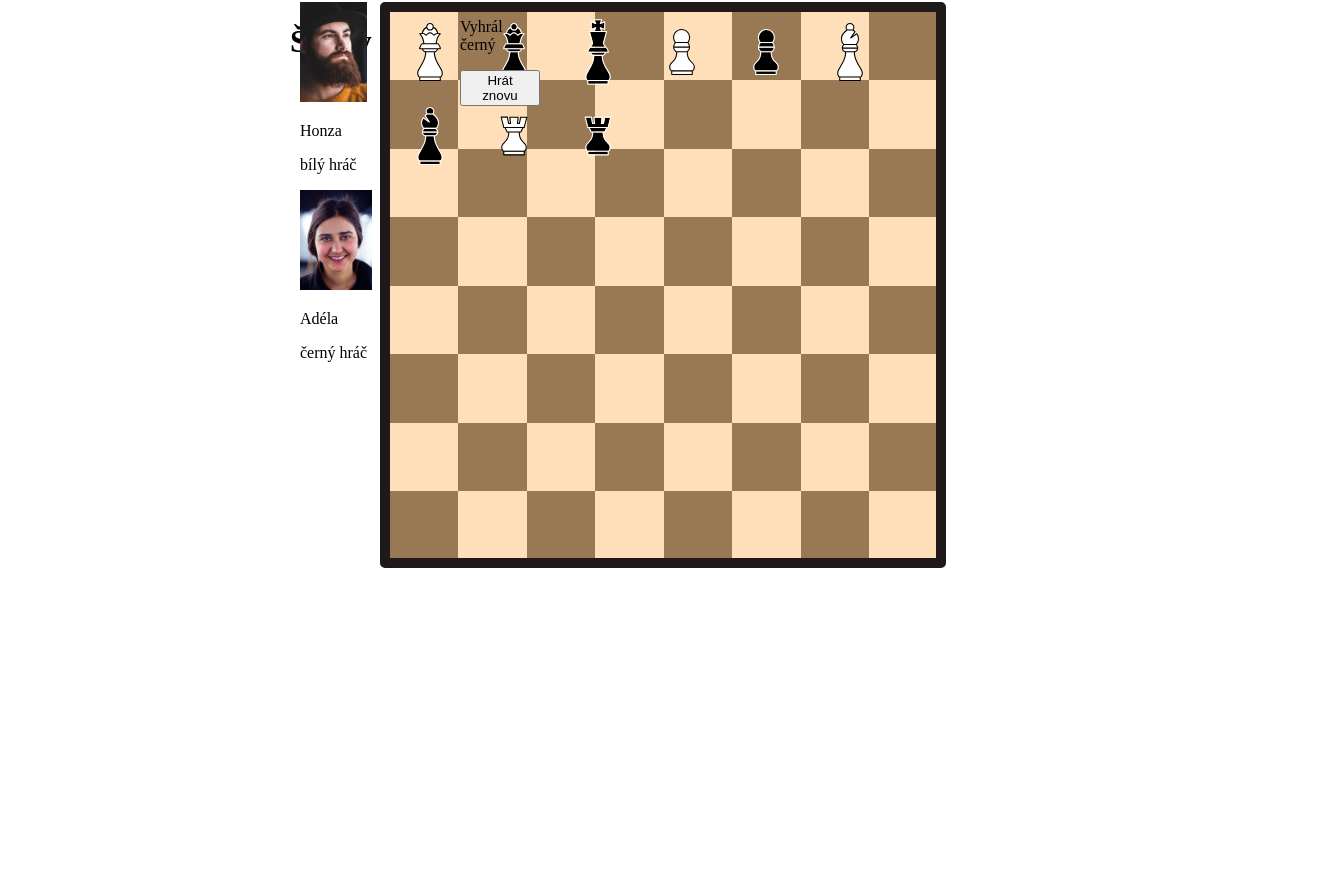
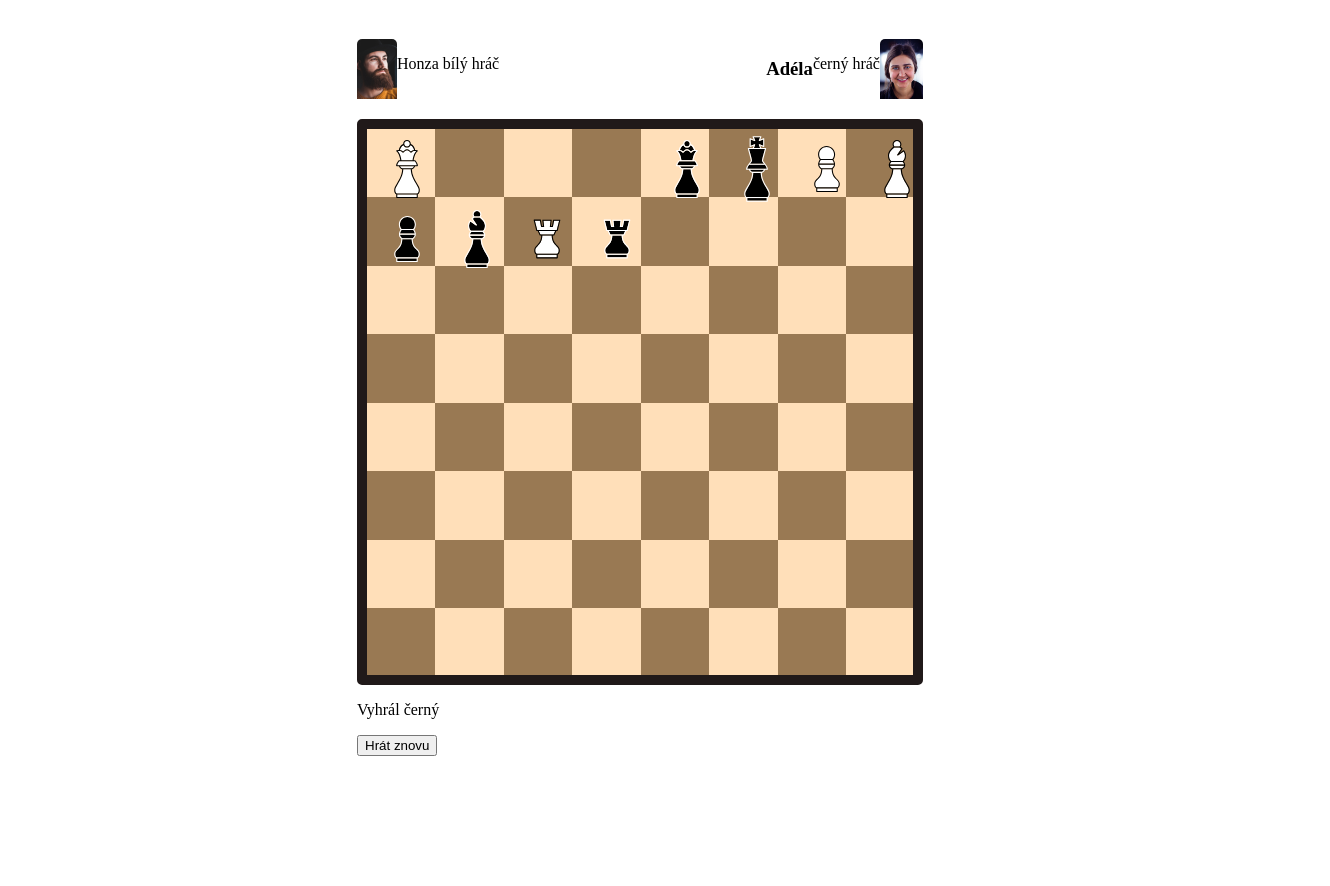
Before and after one commit to Lucie173/sachy-Lucie173, a plain HTML site: page index.html in a window 1280 px wide. Shown: the part 98-984 px from the top of the page, 1330 px wide, since content can reach past the window. After the commit the page ends 904 px from the top, so only its background shows below. Drawn offline with Linux system fonts and the light colour scheme.

Commit message:
přidání mřížky, úprava html

```diff
--- a/index.html
+++ b/index.html
@@ -16,31 +16,32 @@
 		<h1>Šachy</h1>
 		<div class="players">
 			<div class="honza">
-				<img src="obrazky/hraci/honza.jpg" alt="Honza">
-				<p>Honza</p>
-				<p>bílý hráč</p>
+				<img class="foto_Honza"src="obrazky/hraci/honza.jpg" alt="Honza">
+				<p>Honza
+				bílý hráč</p>
 			</div>
 			<div>
 				<div class="adela">
-					<img src="obrazky/hraci/adela.jpg" alt="Adela">
-					<p>Adéla</p>
+					<h3>Adéla</h3>
 					<p>černý hráč</p>
+					<img class="foto_Adela" src="obrazky/hraci/adela.jpg" alt="Adela">
 				</div>
 			</div>
 		</div>
 
 		<div class="sachovnice">
-			<img class="dama_bila" src="obrazky/figurky/dama-bila.svg">
-			<img class="dama_cerna" src="obrazky/figurky/dama-cerna.svg">
-			<img class="kral_cerna" src="obrazky/figurky/kral-cerna.svg">
-			<img class="pesec_bila" src="obrazky/figurky/pesec-bila.svg">
-			<img class="pesec_cerna" src="obrazky/figurky/pesec-cerna.svg">
-			<img class="strelec_bila" src="obrazky/figurky/strelec-bila.svg">
-			<img class="strelec_cerna" src="obrazky/figurky/strelec-cerna.svg">
-			<img class="vez_bila" src="obrazky/figurky/vez-bila.svg">
-			<img class="vez_cerna" src="obrazky/figurky/vez-cerna.svg">
-
-		</div>
+			<div class="sachy">
+				<div class="dama_bila"><img src="obrazky/figurky/dama-bila.svg"></div>
+				<div class="dama_cerna"><img src="obrazky/figurky/dama-cerna.svg"></div>
+				<div class="kral_cerna"><img src="obrazky/figurky/kral-cerna.svg"></div>
+				<div class="pesec_bila"><img src="obrazky/figurky/pesec-bila.svg"></div>
+				<div class="pesec_cerna"><img src="obrazky/figurky/pesec-cerna.svg"></div>
+				<div class="strelec_bila"><img src="obrazky/figurky/strelec-bila.svg"></div>
+				<div class="strelec_cerna"><img src="obrazky/figurky/strelec-cerna.svg"></div>
+				<div class="vez_bila"><img src="obrazky/figurky/vez-bila.svg"></div>
+				<div class="vez_cerna"><img src="obrazky/figurky/vez-cerna.svg"></div>
+			</div>
+			</div>
 
 		<div class="vitez">
 			<p>Vyhrál černý</p>
--- a/styly.css
+++ b/styly.css
@@ -3,54 +3,72 @@
 body {
     width: 100%;
     height: 100%;
-    margin: 50px;
+    margin: auto;
     padding: 50px;
 }
 
 .profil {
-    display: grid;
-    grid-template-columns: 10px 80px 80px 80px 80px 80px 80px 80px;
-    grid-template-rows: 10px 80px 80px 80px 80px 80px 80px 80px;
+    width: 566px;
+    height: 100%;
     margin: 0 auto;
-    width: 800px;
-    height: 800px;
     overflow: auto;
 }
 
 h1 {
     text-align: center;
+    font-weight: bold;
+    margin: 0 0 50px 0;
 }
 
 .players {
-    display:grid;
+    display: flex;
+    justify-content: space-between;
     min-height: 100%;
 }
 
-.adela{
-    grid-row: 1;
-    grid-column: -1;
-
+.adela,
+.honza {
+    display: flex;
+    flex-wrap: wrap;
 }
-
-
 
 .honza img,
 .adela img {
-    height: 100px;
+    height: 80px;
     width: auto;
+    border-radius: 5px 5px 5px 5px;
+    padding-bottom: 20px;
+}
+p {
+    text-align: justify;
 }
 
-.sachovnice img {
+.sachy img {
     width: 80px;
     height: 80px;
 }
 
-
-
 .sachovnice {
     width: 566px;
     height: 566px;
+    aspect-ratio: 1/1;
     background-image: url(obrazky/sachovnice.png);
-    border: 10px solid rgb(32, 25, 25) ;
+    background-position: cover;
+    border: 10px solid rgb(32, 25, 25);
     border-radius: 5px;
 }
+
+.sachy {
+    display: grid;
+    grid-template-columns: repeat(8, 70px);
+    grid-template-rows: repeat(8, 70px);
+    grid-auto-flow: row;
+}
+
+.dama_cerna {
+    grid-column-start: 5;
+}
+
+.pesec_cerna {
+    grid-row-start: 2;
+}
```
